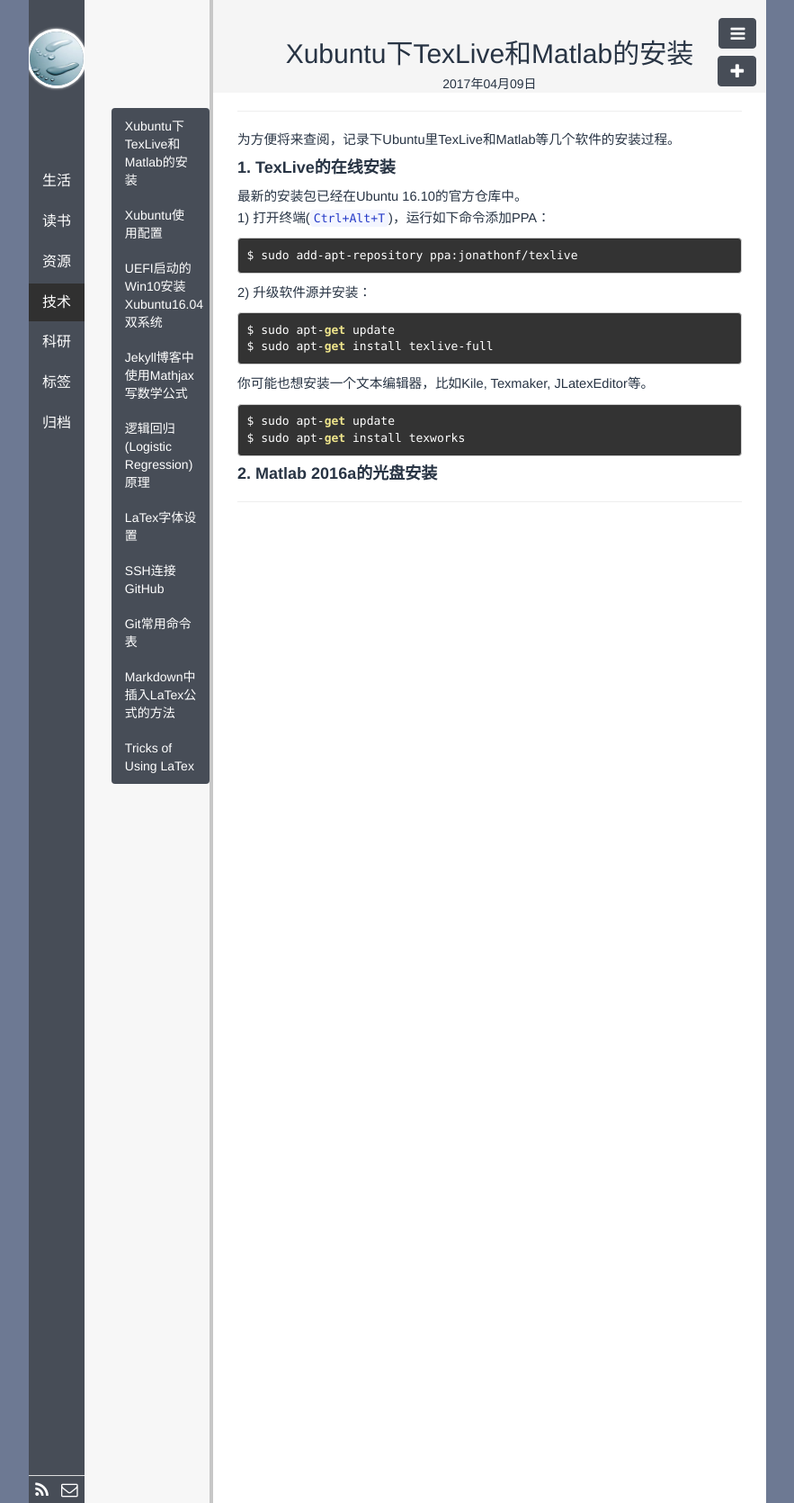
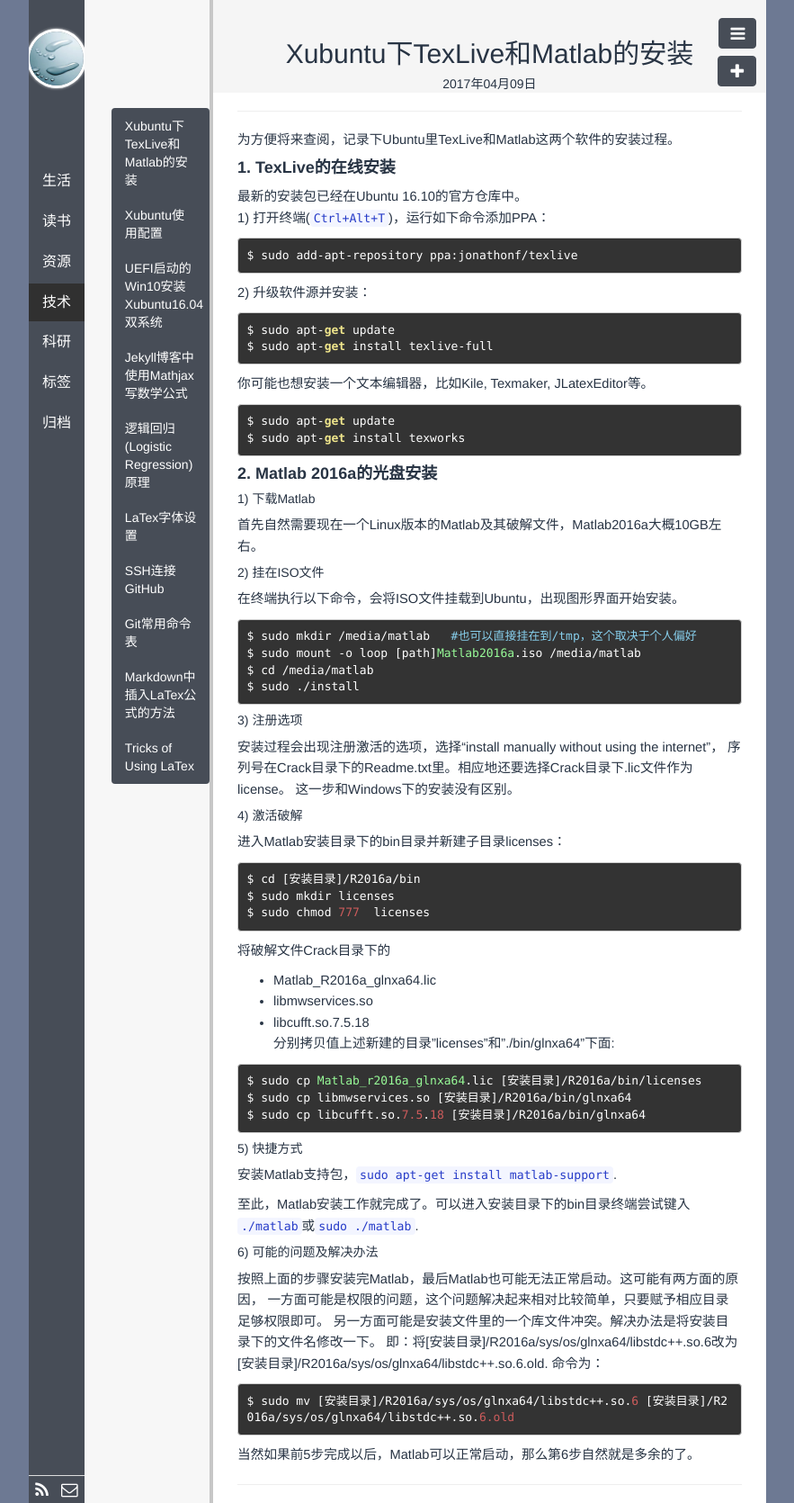
Before and after one commit to polyHong/polyHong.github.io, a Jekyll site: the page built from _posts/tech/2017-04-09-issues-install-softwares-ubuntu.md, in a window 1280 px wide. Shown: the whole page at 90% size, without its empty margins (198-1081 px from the left). Built offline with Jekyll 4.4.1, drawn with Linux system fonts in a browser that asks for light colours; Markdown is read by kramdown in place of the engine named in the settings; comment, search, counter and statistics services are not loaded.

Commit message:
update software install issues post

````diff
--- a/_posts/tech/2017-04-09-issues-install-softwares-ubuntu.md
+++ b/_posts/tech/2017-04-09-issues-install-softwares-ubuntu.md
@@ -2,12 +2,12 @@
 layout: post
 title: Xubuntu下TexLive和Matlab的安装
 category: 技术
-tags: Ubuntu
+tags: [Ubuntu,LaTex,TexLive,Matlab]
 keywords: Ubuntu, Linux
 description:
 ---
 
-为方便将来查阅，记录下Ubuntu里TexLive和Matlab等几个软件的安装过程。
+为方便将来查阅，记录下Ubuntu里TexLive和Matlab这两个软件的安装过程。
 
 #### **1. TexLive的在线安装**
 最新的安装包已经在Ubuntu 16.10的官方仓库中。
@@ -33,3 +33,66 @@
 
 
 #### **2. Matlab 2016a的光盘安装**
+
+##### 1) 下载Matlab
+
+首先自然需要现在一个Linux版本的Matlab及其破解文件，Matlab2016a大概10GB左右。
+
+
+##### 2) 挂在ISO文件
+
+在终端执行以下命令，会将ISO文件挂载到Ubuntu，出现图形界面开始安装。
+
+```shell
+$ sudo mkdir /media/matlab   #也可以直接挂在到/tmp，这个取决于个人偏好
+$ sudo mount -o loop [path]Matlab2016a.iso /media/matlab
+$ cd /media/matlab
+$ sudo ./install
+```
+
+##### 3) 注册选项
+安装过程会出现注册激活的选项，选择“install manually without using the internet”，
+序列号在Crack目录下的Readme.txt里。相应地还要选择Crack目录下.lic文件作为license。
+这一步和Windows下的安装没有区别。
+
+
+##### 4) 激活破解
+进入Matlab安装目录下的bin目录并新建子目录licenses：
+
+```shell
+$ cd [安装目录]/R2016a/bin
+$ sudo mkdir licenses
+$ sudo chmod 777  licenses
+```
+将破解文件Crack目录下的
+- Matlab_R2016a_glnxa64.lic
+- libmwservices.so
+- libcufft.so.7.5.18
+分别拷贝值上述新建的目录"licenses"和"./bin/glnxa64"下面:
+
+```shell
+$ sudo cp Matlab_r2016a_glnxa64.lic [安装目录]/R2016a/bin/licenses
+$ sudo cp libmwservices.so [安装目录]/R2016a/bin/glnxa64
+$ sudo cp libcufft.so.7.5.18 [安装目录]/R2016a/bin/glnxa64
+```
+
+##### 5) 快捷方式
+安装Matlab支持包，`sudo apt-get install matlab-support`.
+
+
+至此，Matlab安装工作就完成了。可以进入安装目录下的bin目录终端尝试键入
+`./matlab`或`sudo ./matlab`.
+
+
+##### 6) 可能的问题及解决办法
+按照上面的步骤安装完Matlab，最后Matlab也可能无法正常启动。这可能有两方面的原因，
+一方面可能是权限的问题，这个问题解决起来相对比较简单，只要赋予相应目录足够权限即可。
+另一方面可能是安装文件里的一个库文件冲突。解决办法是将安装目录下的文件名修改一下。
+即：将[安装目录]/R2016a/sys/os/glnxa64/libstdc++.so.6改为[安装目录]/R2016a/sys/os/glnxa64/libstdc++.so.6.old.
+命令为：
+
+```shell
+$ sudo mv [安装目录]/R2016a/sys/os/glnxa64/libstdc++.so.6 [安装目录]/R2016a/sys/os/glnxa64/libstdc++.so.6.old
+```
+
+当然如果前5步完成以后，Matlab可以正常启动，那么第6步自然就是多余的了。
````
Also changed, not shown: 1 other file.
